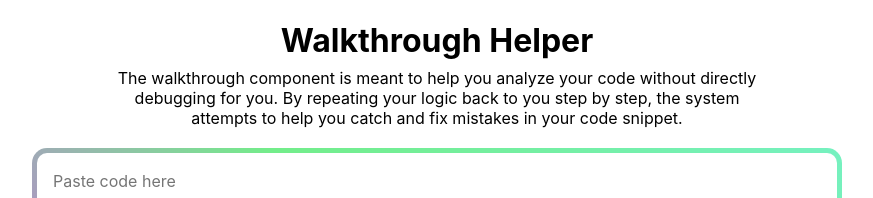
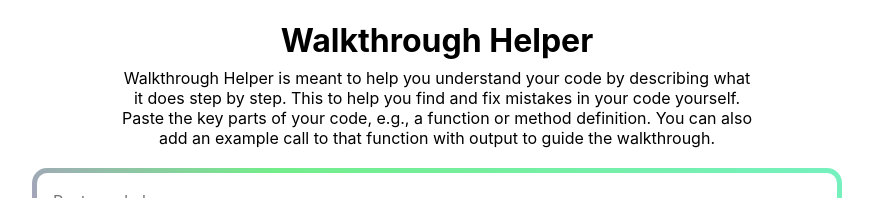
Before and after one commit to zjerath/Walkthrough-GPT, a React app: page / in a window 1280 px wide. Shown: the top 198 px of the page, without its empty margins (203-1076 px from the left). Built offline with nearby package versions, Linux system fonts and the light colour scheme; the HTML template or start-up script is replaced by a standard one.

Commit message:
fix text

```diff
--- a/src/App.jsx
+++ b/src/App.jsx
@@ -35,7 +35,7 @@ const Walkthrough = () => {
     <div>
       <div className='walkthrucenter'>
         <h1 className='h1'>Walkthrough Helper</h1>
-        <p className='p'>The walkthrough component is meant to help you analyze your code without directly debugging for you. By repeating your logic back to you step by step, the system attempts to help you catch and fix mistakes in your code snippet.</p>
+        <p className='p'>Walkthrough Helper is meant to help you understand your code by describing what it does step by step. This to help you find and fix mistakes in your code yourself. Paste the key parts of your code, e.g., a function or method definition. You can also add an example call to that function with output to guide the walkthrough.</p>
         <div className='walkthrudiv'>
           <div className='inputwrapper'>
             {showInput ? (
```
